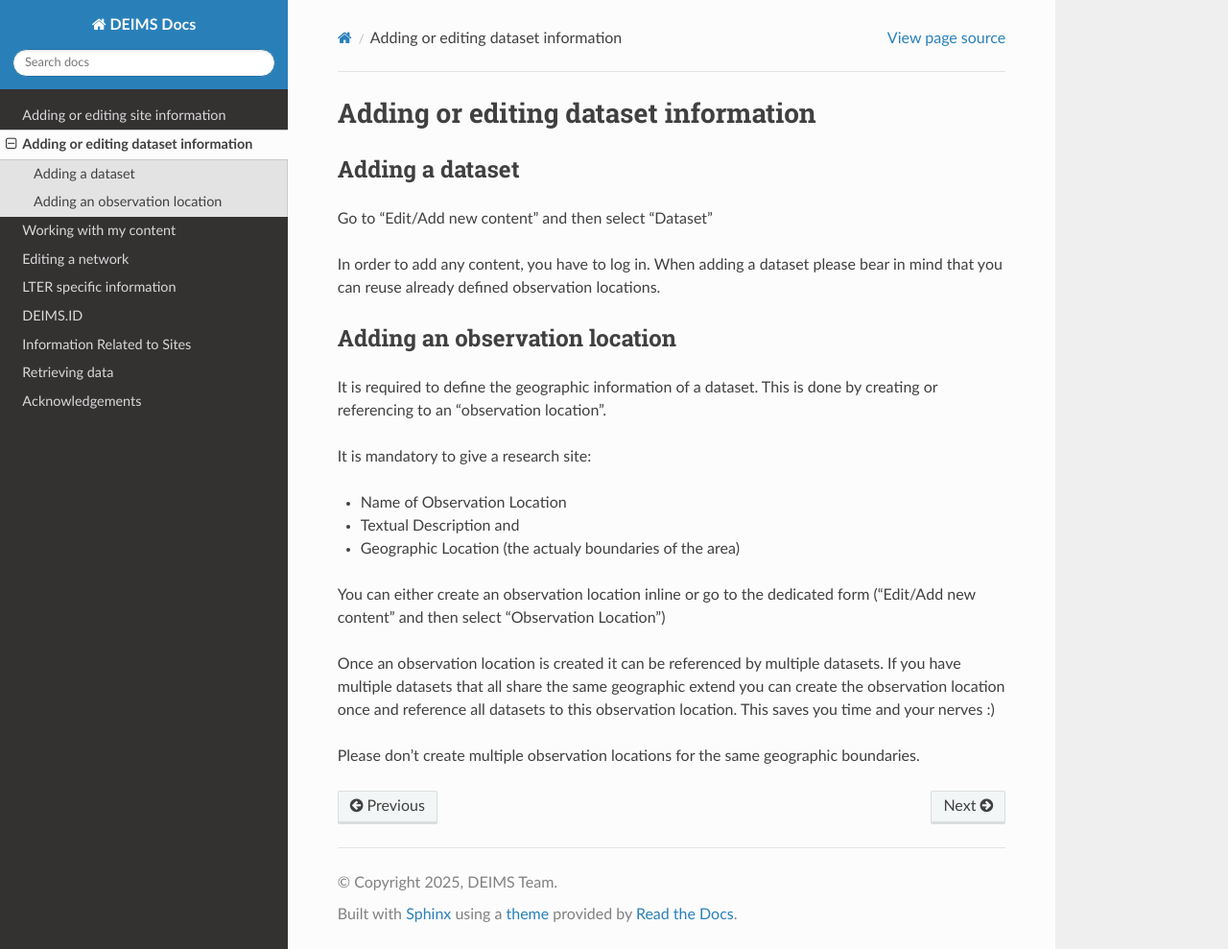
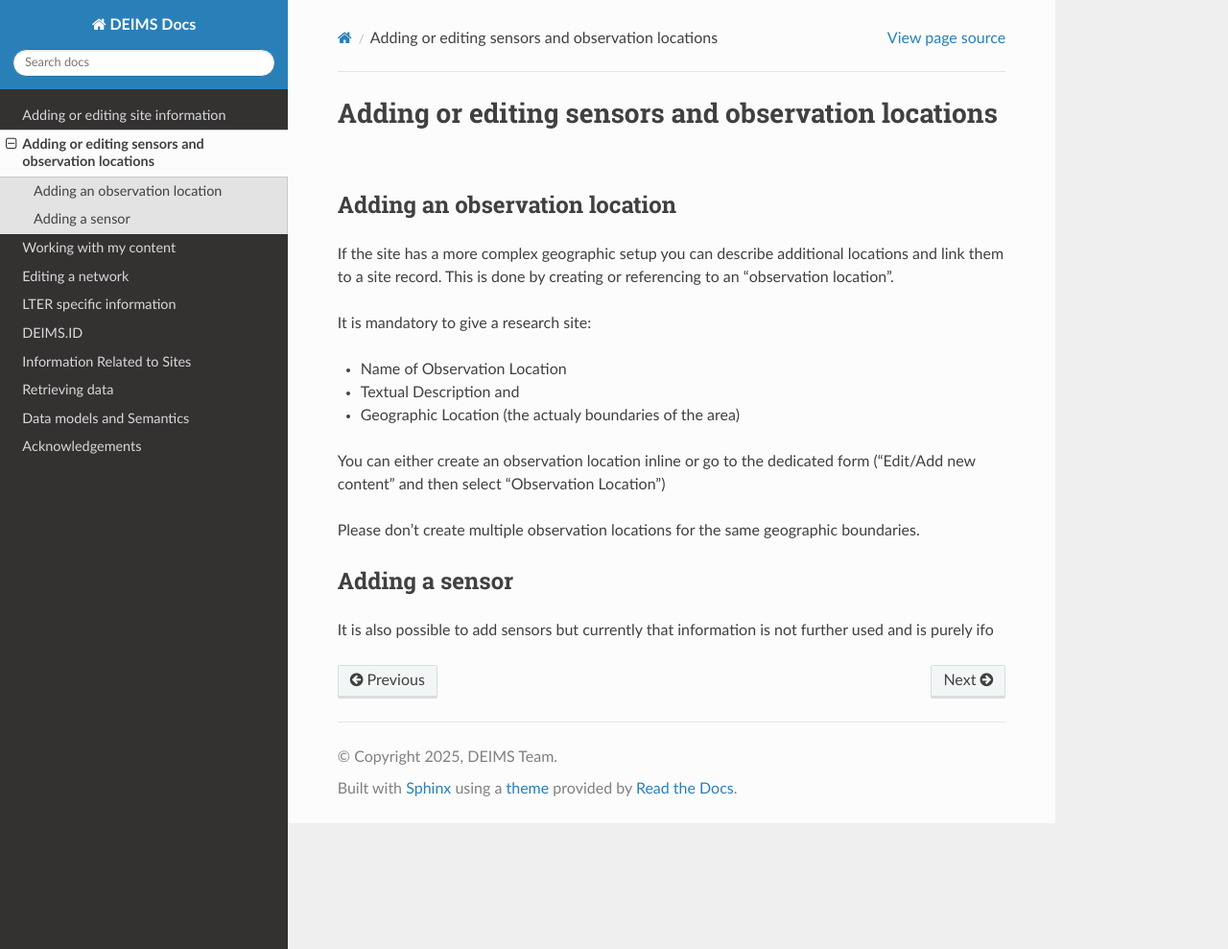
Before and after one commit to stopopol/deims_documentation, a Sphinx documentation site: the page built from source/dataset.rst, in a window 1280 px wide and 989 px high. Shown: the whole window at 96% size. Built offline with Sphinx 7.4.7 and the Read the Docs theme 3.1.0, drawn with Linux system fonts in a browser that asks for light colours.

Commit message:
Add files via upload

```diff
--- a/source/dataset.rst
+++ b/source/dataset.rst
@@ -1,18 +1,10 @@
-==========================================
-Adding or editing dataset information
-==========================================
-
-Adding a dataset
-============================================================
-Go to "Edit/Add new content" and then select "Dataset"
-
-In order to add any content, you have to log in.
-When adding a dataset please bear in mind that you can reuse already defined observation locations.
+====================================================
+Adding or editing sensors and observation locations
+====================================================
 
 Adding an observation location
 ============================================================
-It is required to define the geographic information of a dataset. This is done by creating or referencing to an "observation location".
-
+If the site has a more complex geographic setup you can describe additional locations and link them to a site record. This is done by creating or referencing to an "observation location".
 
 It is mandatory to give a research site:
 
@@ -22,8 +14,8 @@ It is mandatory to give a research site:
 
 You can either create an observation location inline or go to the dedicated form ("Edit/Add new content" and then select "Observation Location")
 
-Once an observation location is created it can be referenced by multiple datasets.
-If you have multiple datasets that all share the same geographic extend you can create the observation location once and reference all datasets to this observation location.
-This saves you time and your nerves :)
+Please don't create multiple observation locations for the same geographic boundaries.
 
-Please don't create multiple observation locations for the same geographic boundaries.
+Adding a sensor
+============================================================
+It is also possible to add sensors but currently that information is not further used and is purely ifo
--- a/source/index.rst
+++ b/source/index.rst
@@ -22,4 +22,5 @@ If you need more information on something or feel like the tutorials are not suf
   deimsid
   related_information
   export
+  models
   credits
```
Also changed, not shown: source/models.rst (added, +11 -0 lines).
